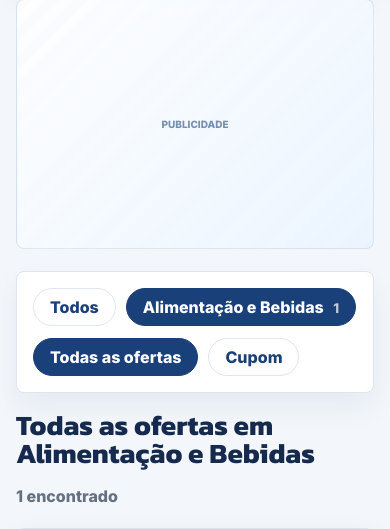
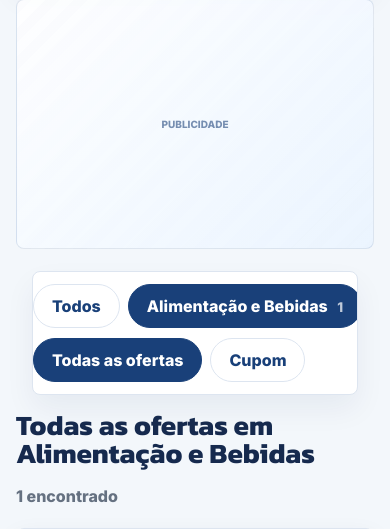
Before and after one commit to mazzuks/cupons-oferto, a PHP site: page /v2.php in a window 390 px wide. Shown: the part 2326-2855 px from the top of the page. Run offline with PHP 8.4, Linux system fonts and the light colour scheme; data comes from the database, SQL or seed files in the repository; data that the repository does not hold is empty.

Commit message:
Improve v2 mobile filters

```diff
--- a/styles.css
+++ b/styles.css
@@ -1820,8 +1820,35 @@
     min-height: 48px;
   }
 
+  .site-v2-compact .v2-local-filters {
+    gap: 10px;
+    margin: 0 16px 16px;
+    padding: 12px;
+    overflow: hidden;
+  }
+
   .site-v2-compact .v2-category-strip,
-  .site-v2-compact .v2-type-strip,
+  .site-v2-compact .v2-type-strip {
+    gap: 8px;
+    margin: 0 -12px;
+    padding: 0 12px 2px;
+    scroll-padding-inline: 12px;
+    scroll-snap-type: x proximity;
+    -webkit-overflow-scrolling: touch;
+  }
+
+  .site-v2-compact .v2-local-filters .category-chip {
+    flex: 0 0 auto;
+    min-height: 44px;
+    padding-inline: 18px;
+    scroll-snap-align: start;
+    white-space: nowrap;
+  }
+
+  .site-v2-compact .v2-local-filters .category-chip:last-child {
+    margin-right: 18px;
+  }
+
   .site-v2-compact .v2-section,
   .site-v2-compact .v2-layout,
   .site-v2-compact .v2-guides-compact {
--- a/v2.php
+++ b/v2.php
@@ -52,7 +52,7 @@
     <link rel="preconnect" href="https://fonts.googleapis.com" />
     <link rel="preconnect" href="https://fonts.gstatic.com" crossorigin />
     <link href="https://fonts.googleapis.com/css2?family=Inter:wght@400;600;700;800&family=Kanit:wght@600;700;800&display=swap" rel="stylesheet" />
-    <link rel="stylesheet" href="styles.css?v=20260824-mobile-quickbar" />
+    <link rel="stylesheet" href="styles.css?v=20260824-mobile-filters" />
   </head>
   <body class="site-v2 site-v2-compact">
     <header class="site-header v2-compact-header">
```
